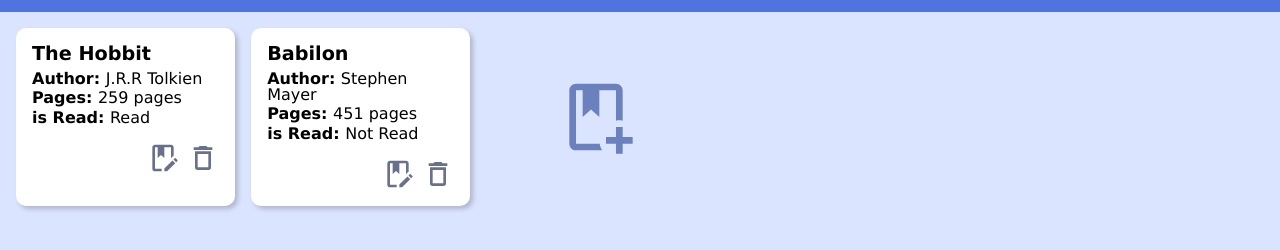
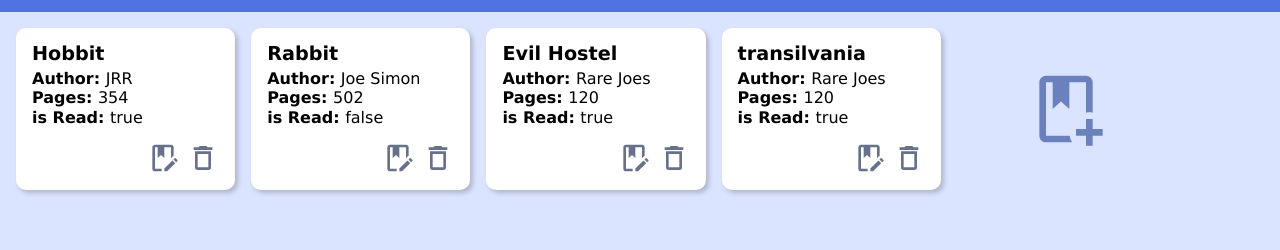
Before and after one commit to AlcaldeLeonardo/library, a plain HTML site: page index.html in a window 1280 px wide. Shown: the part 44-294 px from the top of the page. Drawn offline with Linux system fonts and the light colour scheme.

Commit message:
Made render modules
-The renderLibrary() module is created that calls renderCardBook() and then renderCardPlus()
-renderLibrary works from an array called library and cardBook works from an element of this library

```diff
--- a/index.html
+++ b/index.html
@@ -34,8 +34,8 @@
     <header class="header">
         <h1 class="header__title title">Libray Project</h1>
     </header>
-    <main class="main">
-        <div class="library">
+    <main class="main" id="root">
+        <div class="library" id="libraryDOM">
             <div class="library__cardbook cardbook card">
                 <h2 class="cardbook__title title">The Hobbit</h2>
                 <p class="cardbook__author author">J.R.R Tolkien</p>
--- /dev/null
+++ b/scripts/functions/cardBook.js
@@ -0,0 +1,34 @@
+export function renderCardBook(element) {
+    const cardBook = document.createElement(`div`)
+            const title = document.createElement(`h2`)
+            const author = document.createElement(`p`)
+            const page = document.createElement(`p`)
+            const isRead = document.createElement(`p`)
+            const buttonBox = document.createElement(`div`)
+
+            cardBook.className = `library__cardbook cardbook card`
+
+            title.className = `cardbook__title title`
+            title.textContent = element.title;
+            cardBook.appendChild(title);
+
+            author.className = `cardbook__author author`
+            author.textContent = element.author;
+            cardBook.appendChild(author);
+
+            page.className = `cardbook__page page`
+            page.textContent = element.pages;
+            cardBook.appendChild(page);
+
+            isRead.className = `cardbook__isRead isRead`
+            isRead.textContent = element.isRead;
+            cardBook.appendChild(isRead);
+
+            buttonBox.className = `cardbook__buttonBox buttonBox`
+            buttonBox.innerHTML = `<svg class="buttonBox__edit buttonBox__btn btn" xmlns="http://www.w3.org/2000/svg" viewBox="0 0 24 24"><title>book edit</title><path d="M6 20H11V22H6C4.89 22 4 21.11 4 20V4C4 2.9 4.89 2 6 2H18C19.11 2 20 2.9 20 4V10.3C19.78 10.42 19.57 10.56 19.39 10.74L18 12.13V4H13V12L10.5 9.75L8 12V4H6V20M22.85 13.47L21.53 12.15C21.33 11.95 21 11.95 20.81 12.15L19.83 13.13L21.87 15.17L22.85 14.19C23.05 14 23.05 13.67 22.85 13.47M13 19.96V22H15.04L21.17 15.88L19.13 13.83L13 19.96Z" /></svg>
+
+            <svg class="buttonBox__delete buttonBox__btn btn" xmlns="http://www.w3.org/2000/svg" viewBox="0 0 24 24"><title>delete</title><path d="M6,19A2,2 0 0,0 8,21H16A2,2 0 0,0 18,19V7H6V19M8,9H16V19H8V9M15.5,4L14.5,3H9.5L8.5,4H5V6H19V4H15.5Z" /></svg>`
+            cardBook.appendChild(buttonBox);
+
+            return cardBook;
+}
--- /dev/null
+++ b/scripts/functions/cardPlus.js
@@ -0,0 +1,8 @@
+export function renderCardPlus() {
+    const cardPlus = document.createElement(`div`);
+    cardPlus.innerHTML =
+        `<svg alt="add Book" class="cardPlus__btn btn"xmlns="http://www.w3.org/2000/svg" viewBox="0 0 24 24"><title>add Book</title><path d="M13.09 20C13.21 20.72 13.46 21.39 13.81 22H6C4.89 22 4 21.11 4 20V4C4 2.9 4.89 2 6 2H18C19.11 2 20 2.9 20 4V13.09C19.67 13.04 19.34 13 19 13C18.66 13 18.33 13.04 18 13.09V4H13V12L10.5 9.75L8 12V4H6V20H13.09M20 18V15H18V18H15V20H18V23H20V20H23V18H20Z" /></svg>`;
+    cardPlus.className = `library__cardPlus cardPlus card`;
+
+    return cardPlus;
+}
--- /dev/null
+++ b/scripts/functions/renderLibrary.js
@@ -0,0 +1,16 @@
+import { renderCardBook } from "./cardBook.js";
+import { renderCardPlus } from "./cardPlus.js";
+
+export function renderLibrary(array) {
+    const libraryDom = document.querySelector(`#libraryDOM`);
+    libraryDom.innerHTML = ``;
+
+    if (array.length == 0) {
+        libraryDom.appendChild(renderCardPlus());
+    } else {
+        array.forEach(element => {
+            libraryDom.appendChild(renderCardBook(element))
+        });
+        libraryDom.appendChild(renderCardPlus());
+    }
+}
--- a/scripts/main.js
+++ b/scripts/main.js
@@ -0,0 +1,18 @@
+import { renderLibrary } from "./functions/renderLibrary.js";
+import { Book } from "./prototypes/Book.js";
+
+const library = [];
+
+
+
+const hobbit = new Book(`Hobbit`, `JRR`, 354 , true);
+const rabbit = new Book(`Rabbit`, `Joe Simon`, 502 , false);
+const hostel = new Book(`Evil Hostel`, `Rare Joes`, 120 , true);
+const transilvania = new Book(`transilvania`, `Rare Joes`, 120 , true);
+
+library.push(hobbit);
+library.push(rabbit);
+library.push(hostel);
+library.push(transilvania);
+
+renderLibrary(library);
--- /dev/null
+++ b/scripts/prototypes/Book.js
@@ -0,0 +1,6 @@
+export function Book(title,author, pages, isRead){
+    this.title = title;
+    this.author = author;
+    this.pages = pages;
+    this.isRead = isRead;
+}
```
